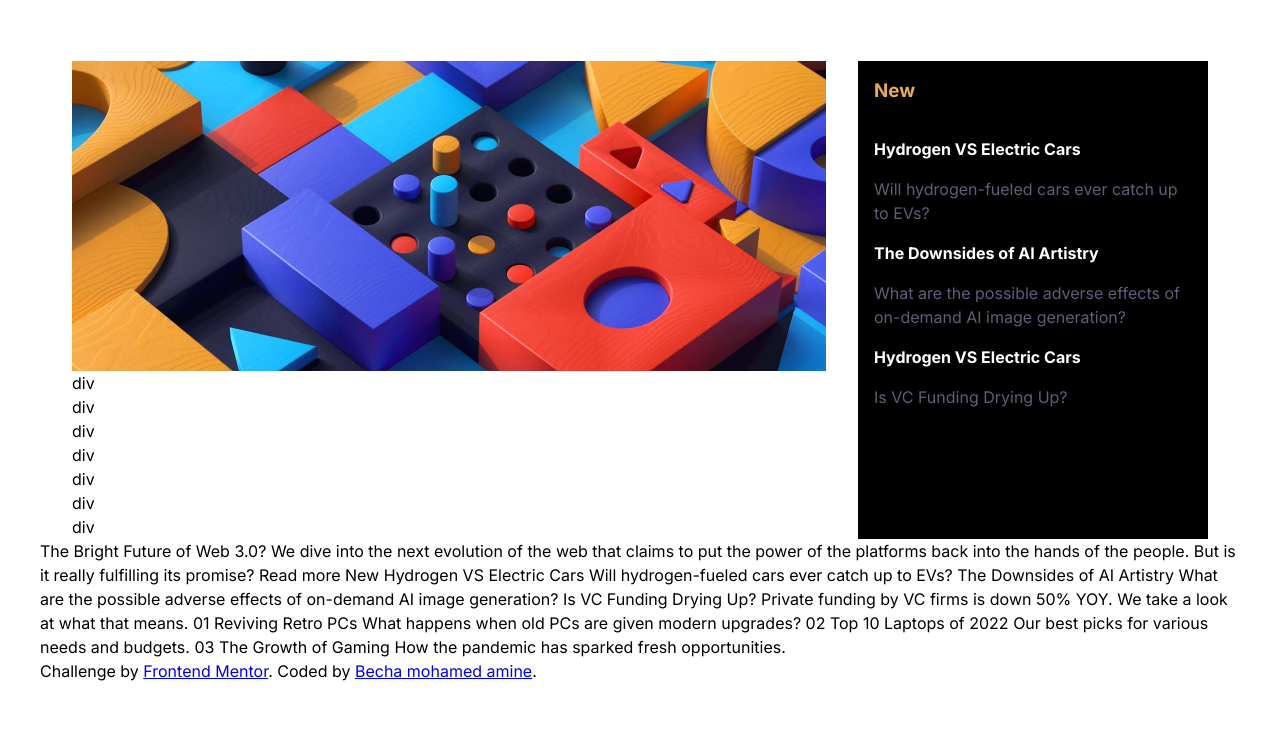
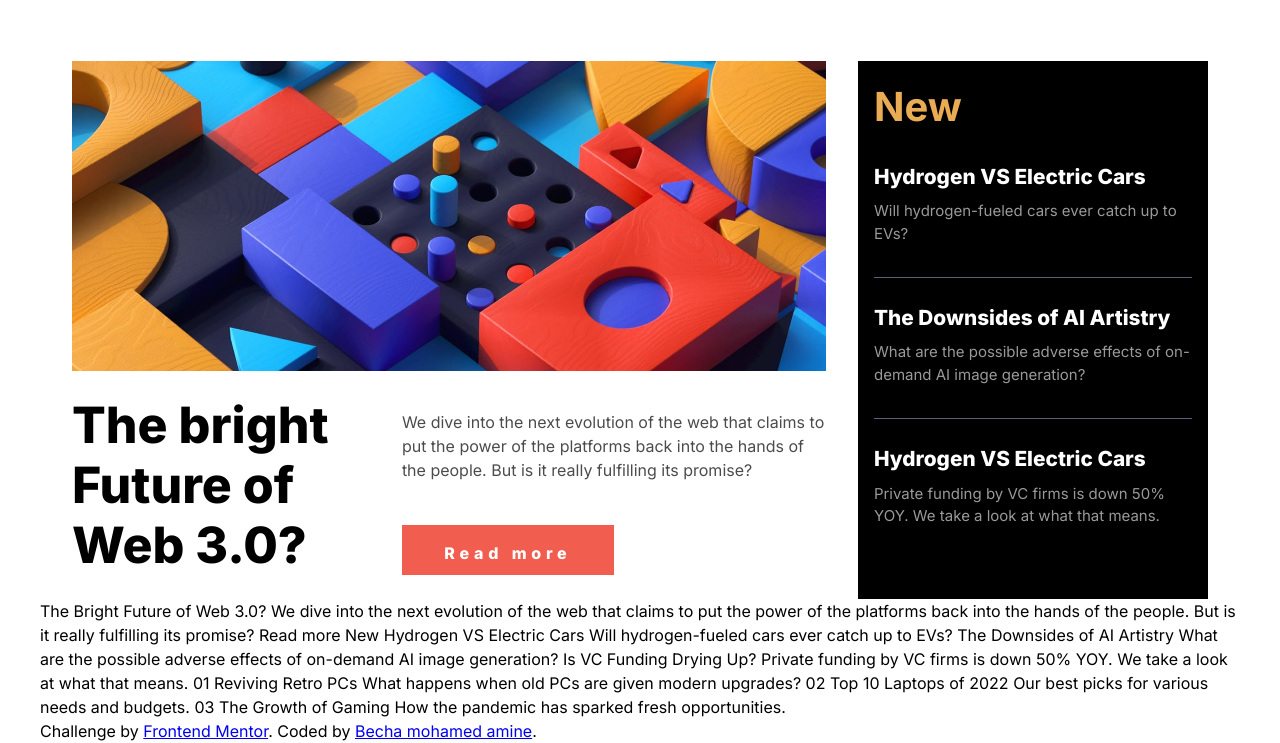
Before and after one commit to 101Amine/News-homepage, a plain HTML site: page index.html in a window 1280 px wide. Shown: the part 107-850 px from the top of the page. Drawn offline with Linux system fonts and the light colour scheme.

Commit message:
added main elements

```diff
--- a/index.html
+++ b/index.html
@@ -36,13 +36,20 @@
     <div>
         <img src="./assets/images/image-web-3-desktop.jpg" alt="retro_pc" />
 
-        <div> div </div>
-        <div> div </div>
-        <div> div </div>
-        <div> div </div>
-        <div> div </div>
-        <div> div </div>
-        <div> div </div>
+        <div class="bright_future_class flex">
+           <div class="left">
+            The bright Future of Web 3.0?
+           </div>
+           <div class="right flex">
+              <div>
+                We dive into the next evolution of the web that claims to put the power of the platforms back into the hands of the people. But is it really fulfilling its promise?
+              </div>
+
+              <button class="btn">
+                Read more
+              </button>
+           </div>
+        </div>
 
     </div>
     <div class="elements">
@@ -65,7 +72,7 @@
       <div class="sub_element">
         <h2>Hydrogen VS Electric Cars  </h2>
         <p>
-          Is VC Funding Drying Up?
+          Private funding by VC firms is down 50% YOY. We take a look at what that means.
         </p>
       </div>
     </div>
--- a/styles.css
+++ b/styles.css
@@ -68,7 +68,7 @@ p, h1, h2, h3, h4, h5, h6 {
     --clr-neutral-100: hsl(240, 100%, 5%);
 
 
-    font-family: 'Inter', sans-serif;
+    --ff-primary: 'Inter', sans-serif;
 
     --ff-body: var(--ff-primary);
     --ff-heading: var(--ff-primary);
@@ -112,6 +112,7 @@ body {
     max-width: 1200px;
     margin-inline: auto;
     font-size: var(--ff-body);
+    font-family: var(--ff-body);
 }
 
 p {
@@ -152,18 +153,77 @@ main>img {
 }
 
 .elements {
-    padding: 1rem;
+    padding-inline: 1rem;
+    padding-block: 1rem;
     background-color: black;
 }
 
 .elements>h3 {
+    font-size: 40px;
     color: var(--clr-primary-400);
-    margin-bottom: 2rem;
+    font-weight: 600;
+
 }
 
 .sub_element h2 {
-    font-size: var(--fs-700);
+    font-size: var(--fs-800);
+    font-weight: var(--fw-bold);
+    letter-spacing: 1.5;
     color: white;
-    margin-bottom: 1rem;
-    margin-top: 1rem;
+    margin-bottom: 0.5rem;
+    padding-top: 1.5rem;
 }
+
+.sub_element p {
+    font-size: var(--fs-400);
+    color: white;
+    opacity: 0.6;
+    padding-bottom: 0.5rem;
+}
+
+.sub_element:not(:last-child) {
+    border-bottom: 1px solid var(--clr-neutral-400);
+    padding-bottom: 1.5rem;
+}
+
+.sub_element:is(:last-child) {
+    padding-bottom: 1rem;
+}
+
+.left {
+    font-size: 50px;
+    width: 70%;
+    font-weight: var(--fw-bold);
+    line-height: 1.2;
+}
+
+.bright_future_class {
+    margin-block: 1.5rem;
+}
+
+.right {
+    width: 90%;
+    flex-direction: column;
+    justify-content: space-between;
+}
+
+
+.right>div {
+    margin-top: 15px;
+    opacity: .7;
+}
+
+.btn {
+    background-color: var(--clr-primary-100);
+    color: white;
+    border: none;
+    cursor: pointer;
+    border: none;
+    font-family: var(--ff-body);
+    font-weight: var(--fw-bold);
+    letter-spacing: 0.3em;
+    padding: 1rem 2rem;
+    transition: 0.2s;
+    width: 50%;
+    height: 50px;
+}
```
